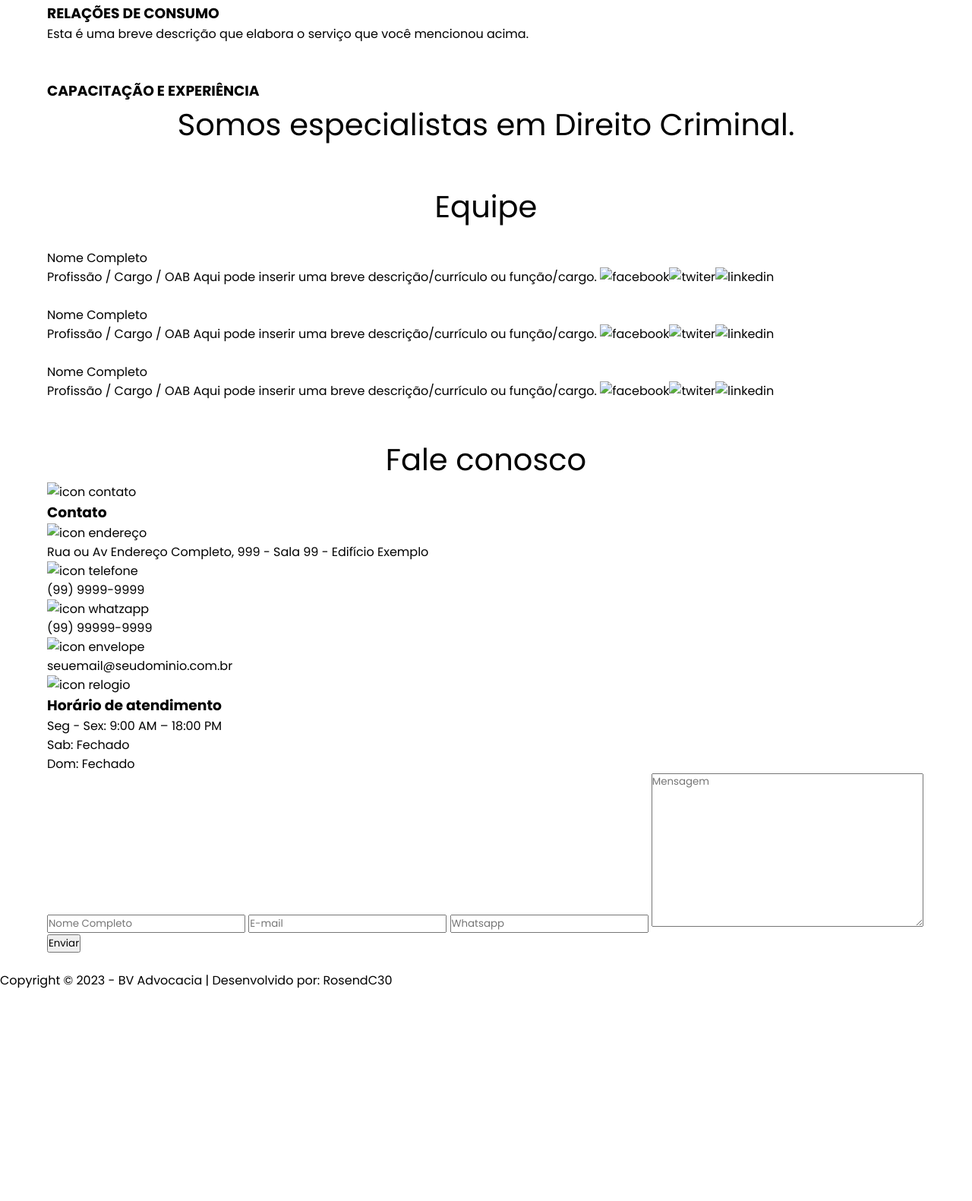
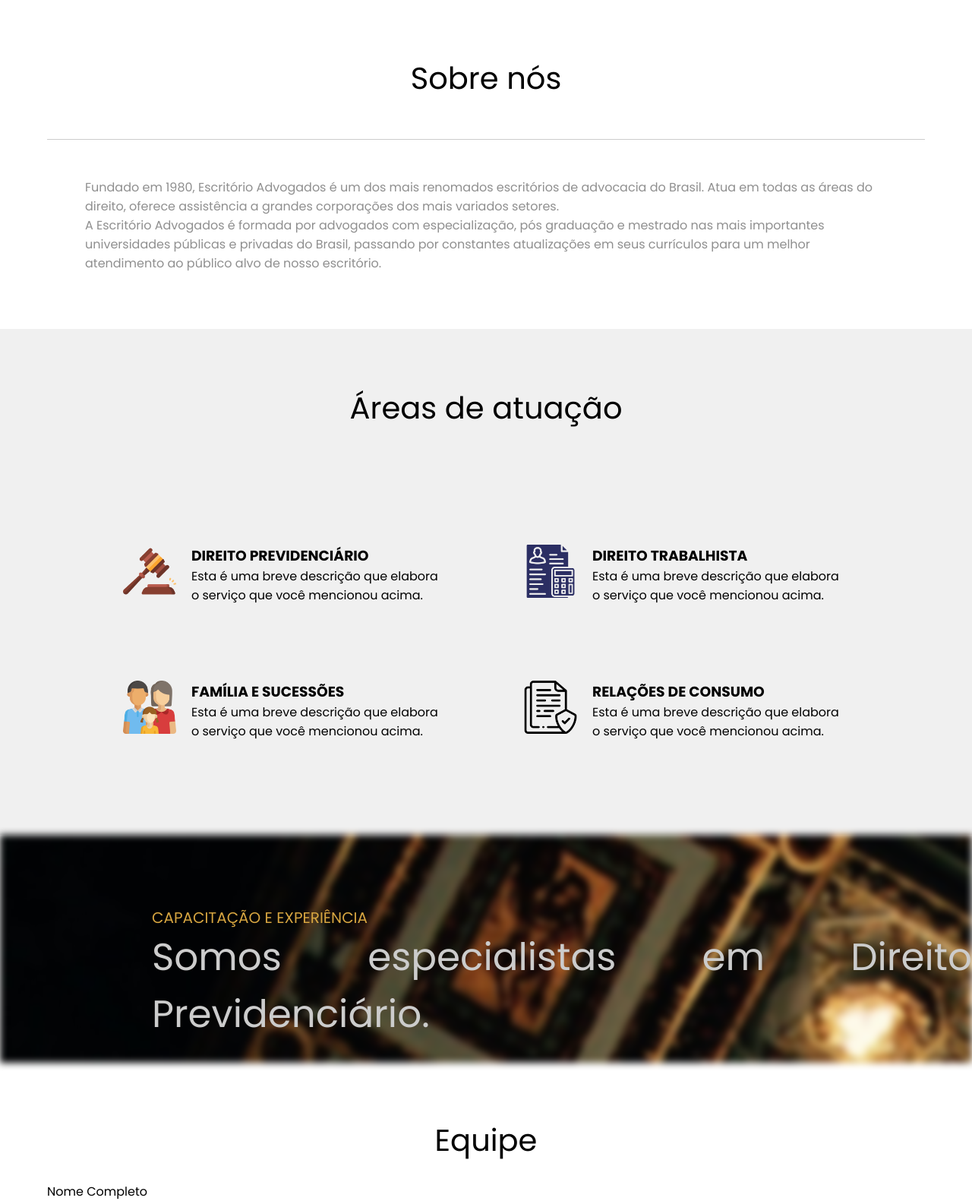
Before and after one commit to rosendo2015/sideAdvocacia, a PHP site: page / in a window 1280 px wide. Shown: the part 766-2347 px from the top of the page at 76% size. Before the commit the page ends 2067 px from the top, so only its background shows below. Run offline with PHP 8.4, Linux system fonts and the light colour scheme.

Commit message:
page advocacia

```diff
--- a/index.html
+++ b/index.html
@@ -26,42 +26,45 @@
       </nav>
     </header>
     <main>
-      <section>
-        <img src="" alt="" />
+      <section class="bannerImg">
+
       </section>
-      <section>
+
+      <section class="sobre">
         <h2>Sobre nós</h2>
+        <div>
           <p>
             Fundado em 1980, Escritório Advogados é um dos mais renomados
-          escritórios de advocacia do Brasil. Atua em todas as áreas do direito,
-          oferece assistência a grandes corporações dos mais variados setores.
+            escritórios de advocacia do Brasil. Atua em todas as áreas do
+            direito, oferece assistência a grandes corporações dos mais variados
+            setores.
           </p>
           <p>
-          A Escritório Advogados é formada por advogados com especialização, pós
-          graduação e mestrado nas mais importantes universidades públicas e
-          privadas do Brasil, passando por constantes atualizações em seus
+            A Escritório Advogados é formada por advogados com especialização,
+            pós graduação e mestrado nas mais importantes universidades públicas
+            e privadas do Brasil, passando por constantes atualizações em seus
             currículos para um melhor atendimento ao público alvo de nosso
             escritório.
           </p>
+        </div>
       </section>
-      <section>
+
+      <section class="areas">
         <h2>Áreas de atuação</h2>
+        <div class="wrapper-areas">
           <div>
+            <div class="wrapper">
+              <img src="./assets/icon-previdenciario.png" alt="" />
               <div>
-            <img src="" alt="" />
-          </div>
-          <div>
-            <h3>DIREITO CRIMINAL</h3>
+                <h3>DIREITO PREVIDENCIÁRIO</h3>
                 <p>
                   Esta é uma breve descrição que elabora o serviço que você
                   mencionou acima.
                 </p>
               </div>
             </div>
-        <div>
-          <div>
-            <img src="" alt="" />
-          </div>
+            <div class="wrapper">
+              <img src="./assets/icon-familia.png" alt="" />
               <div>
                 <h3>FAMÍLIA E SUCESSÕES</h3>
                 <p>
@@ -70,10 +73,10 @@
                 </p>
               </div>
             </div>
+          </div>
           <div>
-          <div>
-            <img src="" alt="" />
-          </div>
+            <div class="wrapper">
+              <img src="./assets/icon-trabalho.png" alt="" />
               <div>
                 <h3>DIREITO TRABALHISTA</h3>
                 <p>
@@ -82,10 +85,8 @@
                 </p>
               </div>
             </div>
-        <div>
-          <div>
-            <img src="" alt="" />
-          </div>
+            <div class="wrapper">
+              <img src="./assets/icon-consumidor.png" alt="" />
               <div>
                 <h3>RELAÇÕES DE CONSUMO</h3>
                 <p>
@@ -94,10 +95,16 @@
                 </p>
               </div>
             </div>
+          </div>
+        </div>
       </section>
-      <section>
+
+      <section class="banner2">
+        <div class="bannerImg2"></div>
+        <div class="conteudo">
           <h3>CAPACITAÇÃO E EXPERIÊNCIA</h3>
-        <h2>Somos especialistas em Direito Criminal.</h2>
+          <h2>Somos especialistas em Direito Previdenciário.</h2>
+        </div>
       </section>
       <section>
         <h2>Equipe</h2>
@@ -107,8 +114,7 @@
           <span>Profissão / Cargo / OAB</span>
           <span
             >Aqui pode inserir uma breve descrição/currículo ou
-            função/cargo.</span
-          >
+            função/cargo.</span>
           <img src="" alt="facebook" /><img src="" alt="twiter" /><img
             src=""
             alt="linkedin"
--- a/styles.css
+++ b/styles.css
@@ -41,3 +41,82 @@ section h2{
   font-size: 40px;
   text-align: center;
 }
+.bannerImg{
+  height: 600px;
+  background-image: url('./assets/bannerImage.png');
+  background-size: cover;
+  background-position: top center;
+  background-repeat: no-repeat;
+}
+.sobre h2,
+.areas h2{
+margin: 50px 0;
+}
+.sobre div{
+  padding: 50px;
+  border-top: 1px solid #ccc;
+  color: #8f8f8f;
+}
+.areas{
+  background-color: #e8e8e8a4;
+}
+.areas .wrapper-areas{
+display: flex;
+  padding: 50px;
+
+}
+.wrapper{
+  display: flex;
+  padding: 50px;
+}
+.wrapper img{
+  margin-right: 20px;
+  width: 70px;
+  height: 70px;
+}
+.banner2{
+  position: relative;
+  height: 300px;
+}
+.bannerImg2{
+  background-repeat:no-repeat;
+  position: absolute;
+  top:0;
+  left: 0;
+  right: 0;
+  z-index: 1;
+
+  display: block;
+  background-image: url('assets/bannerImage2.jpg');
+  background-size: auto;
+  height: 300px;
+  width: 100%;
+  -webkit-filter: blur(5px);
+  filter: blur(5px);
+  -moz-filter: blur(5px);
+  -o-filter: blur(5px);
+  -ms-filter: blur(5px);
+}
+.conteudo{
+  left: 0;
+  right: 0;
+  z-index: 9999;
+  position: absolute;
+
+  color:#fff;
+}
+.conteudo h3{
+  font-size: 20px;
+  font-weight: 400;
+  color: #d8a641;
+  margin-top: 70px;
+  margin-left: 200px;
+  text-align: justify;
+}
+.conteudo h2{
+  color: #ccc;
+  font-size: 50px;
+  text-align: justify;
+  margin-top: 0;
+  margin-left: 200px;
+}
```
Also changed, not shown: assets/bannerImage2.jpg (added), assets/foto-adv1.jpg (added), assets/foto-adv2.jpg (added), assets/foto-adv3.jpg (added), assets/icon-consumidor.png (added), assets/icon-familia.png (added), assets/icon-previdenciario.png (added), assets/icon-trabalho.png (added), assets/law.png (added), 1 other file. Lines whose indentation alone changed are shown as unchanged.
